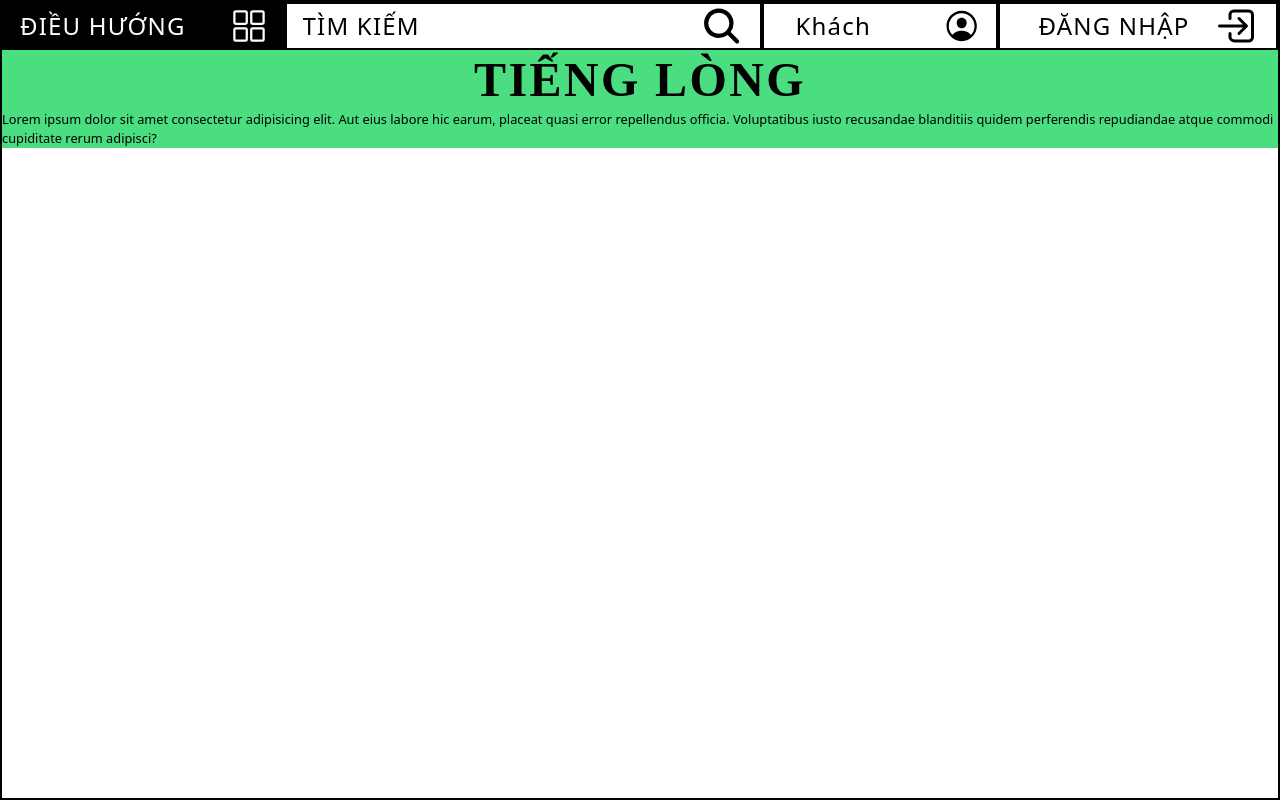
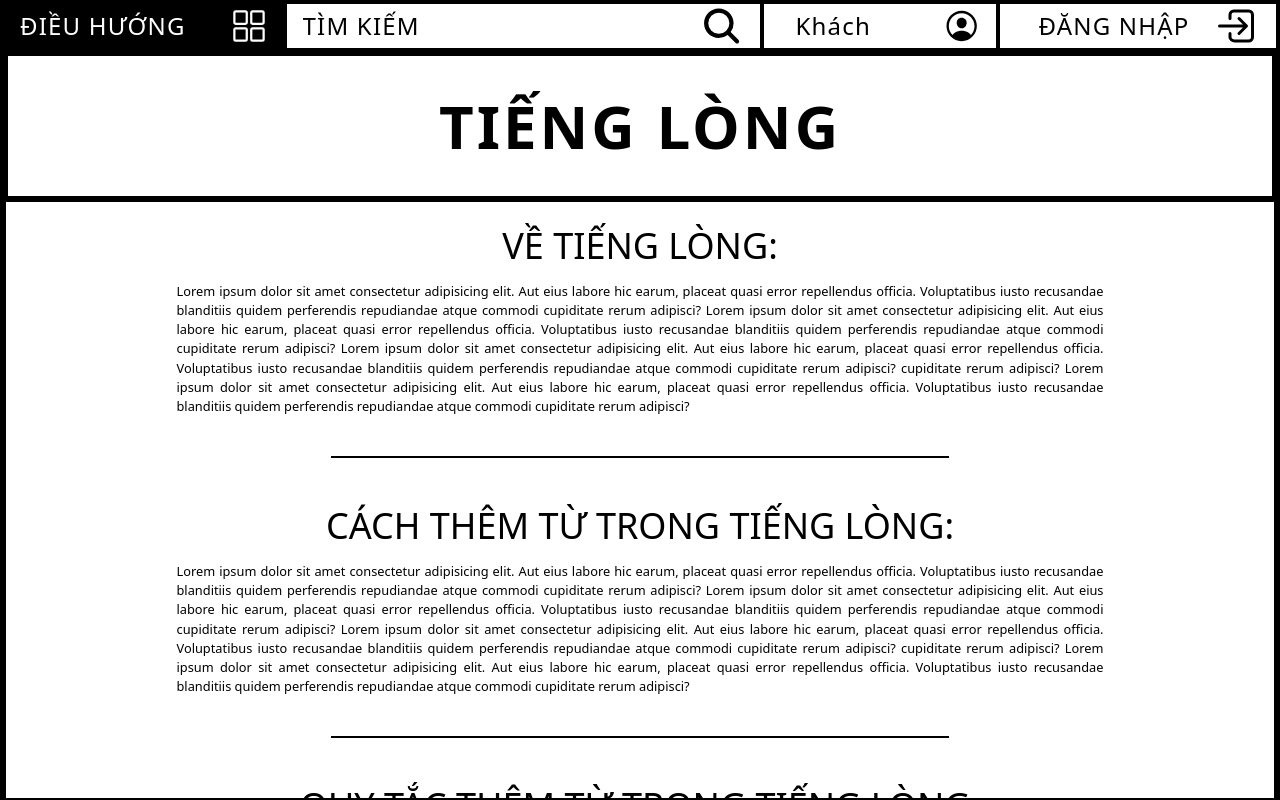
Before and after one commit to trinhgiaphuc/tienglong, a Next.js app: page /about in a window 1280 px wide. Built offline with nearby package versions, Linux system fonts and the light colour scheme; no server answers; a web font is replaced by a local one.

Commit message:
fix loading state

```diff
--- a/components/admin/AdminLoginForm.jsx
+++ b/components/admin/AdminLoginForm.jsx
@@ -19,8 +19,10 @@ const AdminLoginForm = () => {
       uid: auth.currentUser.uid,
       password,
     });
-    if (result.error) setError(result.error);
-    else {
+    if (result.error) {
+      setLoading(false);
+      setError(result.error);
+    } else {
       setLoading(false);
       Router.push('/admin/chatroom');
     }
--- a/components/user/BioForm.jsx
+++ b/components/user/BioForm.jsx
@@ -3,9 +3,16 @@ import Image from 'next/image';
 const BioForm = ({ image, username }) => {
   return (
     <form className="my-border h-full flex-center flex-col gap-7 lg:order-1">
-      <div className="h-1/4 my-border aspect-square">
-        <Image src={image} alt="user profile image" width={500} height={500} />
-      </div>
+      {image ? (
+        <div className="h-1/4 my-border aspect-square">
+          <Image
+            src={image}
+            alt="user profile image"
+            width={500}
+            height={500}
+          />
+        </div>
+      ) : null}
 
       <div className="">
         <h1 className="uppercase font-mono text-responsive">{username}</h1>
--- a/pages/about.jsx
+++ b/pages/about.jsx
@@ -1,13 +1,95 @@
 export default function AboutPage() {
   return (
-    <div className="flex-center flex-col bg-green-400">
-      <h1 className="title bigger-text-responsive font-ole">tiếng lòng</h1>
-      <p className="text-[1vw]">
-        Lorem ipsum dolor sit amet consectetur adipisicing elit. Aut eius labore
-        hic earum, placeat quasi error repellendus officia. Voluptatibus iusto
-        recusandae blanditiis quidem perferendis repudiandae atque commodi
-        cupiditate rerum adipisci?
-      </p>
+    <div className="my-border">
+      <div className="my-border">
+        <h1 className="my-border text-6xl title text-center py-10 uppercase">
+          Tiếng Lòng
+        </h1>
+      </div>
+      <SectionWrapper>
+        <ContentWrapper>
+          <Title>Về Tiếng Lòng:</Title>
+          <Content>
+            Lorem ipsum dolor sit amet consectetur adipisicing elit. Aut eius
+            labore hic earum, placeat quasi error repellendus officia.
+            Voluptatibus iusto recusandae blanditiis quidem perferendis
+            repudiandae atque commodi cupiditate rerum adipisci? Lorem ipsum
+            dolor sit amet consectetur adipisicing elit. Aut eius labore hic
+            earum, placeat quasi error repellendus officia. Voluptatibus iusto
+            recusandae blanditiis quidem perferendis repudiandae atque commodi
+            cupiditate rerum adipisci? Lorem ipsum dolor sit amet consectetur
+            adipisicing elit. Aut eius labore hic earum, placeat quasi error
+            repellendus officia. Voluptatibus iusto recusandae blanditiis quidem
+            perferendis repudiandae atque commodi cupiditate rerum adipisci?
+            cupiditate rerum adipisci? Lorem ipsum dolor sit amet consectetur
+            adipisicing elit. Aut eius labore hic earum, placeat quasi error
+            repellendus officia. Voluptatibus iusto recusandae blanditiis quidem
+            perferendis repudiandae atque commodi cupiditate rerum adipisci?
+          </Content>
+        </ContentWrapper>
+
+        <hr className="w-1/2 border border-black" />
+        <ContentWrapper>
+          <Title>Cách Thêm Từ Trong Tiếng Lòng:</Title>
+          <Content>
+            Lorem ipsum dolor sit amet consectetur adipisicing elit. Aut eius
+            labore hic earum, placeat quasi error repellendus officia.
+            Voluptatibus iusto recusandae blanditiis quidem perferendis
+            repudiandae atque commodi cupiditate rerum adipisci? Lorem ipsum
+            dolor sit amet consectetur adipisicing elit. Aut eius labore hic
+            earum, placeat quasi error repellendus officia. Voluptatibus iusto
+            recusandae blanditiis quidem perferendis repudiandae atque commodi
+            cupiditate rerum adipisci? Lorem ipsum dolor sit amet consectetur
+            adipisicing elit. Aut eius labore hic earum, placeat quasi error
+            repellendus officia. Voluptatibus iusto recusandae blanditiis quidem
+            perferendis repudiandae atque commodi cupiditate rerum adipisci?
+            cupiditate rerum adipisci? Lorem ipsum dolor sit amet consectetur
+            adipisicing elit. Aut eius labore hic earum, placeat quasi error
+            repellendus officia. Voluptatibus iusto recusandae blanditiis quidem
+            perferendis repudiandae atque commodi cupiditate rerum adipisci?
+          </Content>
+        </ContentWrapper>
+
+        <hr className="w-1/2 border border-black" />
+        <ContentWrapper>
+          <Title>Quy Tắc Thêm Từ Trong Tiếng Lòng:</Title>
+          <Content>
+            Lorem ipsum dolor sit amet consectetur adipisicing elit. Aut eius
+            labore hic earum, placeat quasi error repellendus officia.
+            Voluptatibus iusto recusandae blanditiis quidem perferendis
+            repudiandae atque commodi cupiditate rerum adipisci? Lorem ipsum
+            dolor sit amet consectetur adipisicing elit. Aut eius labore hic
+            earum, placeat quasi error repellendus officia. Voluptatibus iusto
+            recusandae blanditiis quidem perferendis repudiandae atque commodi
+            cupiditate rerum adipisci? Lorem ipsum dolor sit amet consectetur
+            adipisicing elit. Aut eius labore hic earum, placeat quasi error
+            repellendus officia. Voluptatibus iusto recusandae blanditiis quidem
+            perferendis repudiandae atque commodi cupiditate rerum adipisci?
+            cupiditate rerum adipisci? Lorem ipsum dolor sit amet consectetur
+            adipisicing elit. Aut eius labore hic earum, placeat quasi error
+            repellendus officia. Voluptatibus iusto recusandae blanditiis quidem
+            perferendis repudiandae atque commodi cupiditate rerum adipisci?
+          </Content>
+        </ContentWrapper>
+      </SectionWrapper>
     </div>
   );
 }
+
+const SectionWrapper = ({ children }) => (
+  <div className="my-border p-4 flex-center flex-col gap-10">{children}</div>
+);
+
+const ContentWrapper = ({ children }) => (
+  <div className="w-3/4 m-auto flex-center flex-col gap-2">{children}</div>
+);
+
+const Title = ({ children }) => (
+  <h1 className="text-4xl font-medium text-center py-2 uppercase">
+    {children}
+  </h1>
+);
+
+const Content = ({ children }) => (
+  <p className="smaller-text-responsive text-justify">{children}</p>
+);
--- a/pages/index.jsx
+++ b/pages/index.jsx
@@ -31,8 +31,8 @@ export default function Home({ words }) {
           words={words}
         />
 
-        <div className="my-border relative group flex-center bg-black py-10 text-white">
-          <h1 className="title-responsive px-4 text-center py-2 uppercase">
+        <div className="my-border group flex-center bg-black py-10 text-white">
+          <h1 className="title-responsive px-4 text-center uppercase">
             spacing
           </h1>
         </div>
--- a/pages/user/[uid]/index.jsx
+++ b/pages/user/[uid]/index.jsx
@@ -20,7 +20,7 @@ export default function ProfilePage({ wordList }) {
 
   return status !== 'unauthenticated' ? (
     <div className="h-[94%] flex flex-col lg:grid grid-cols-2">
-      {status !== 'loading' ? (
+      {status === 'loading' ? (
         <Fragment>
           <Spinner size={52} />
           <Spinner size={52} />
```
